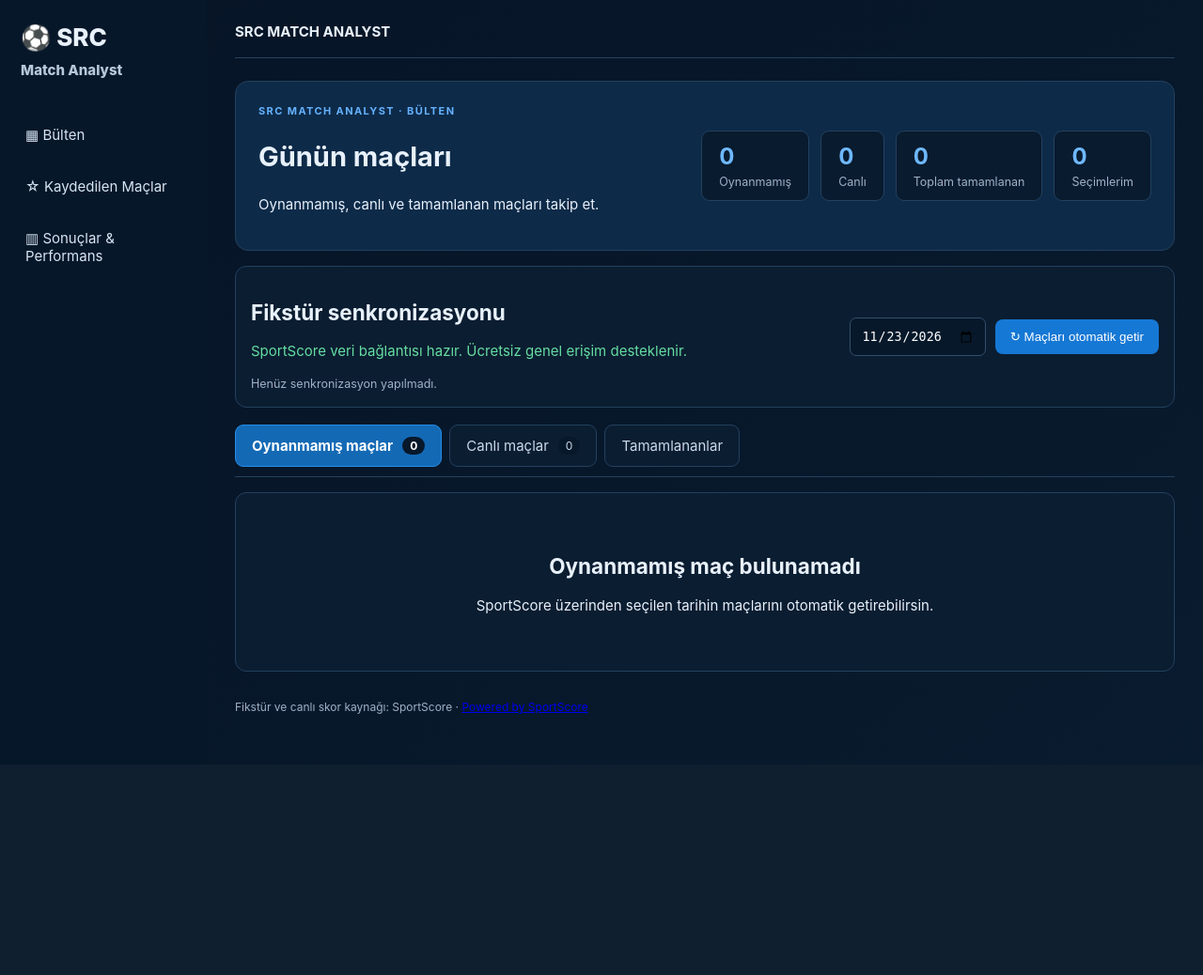
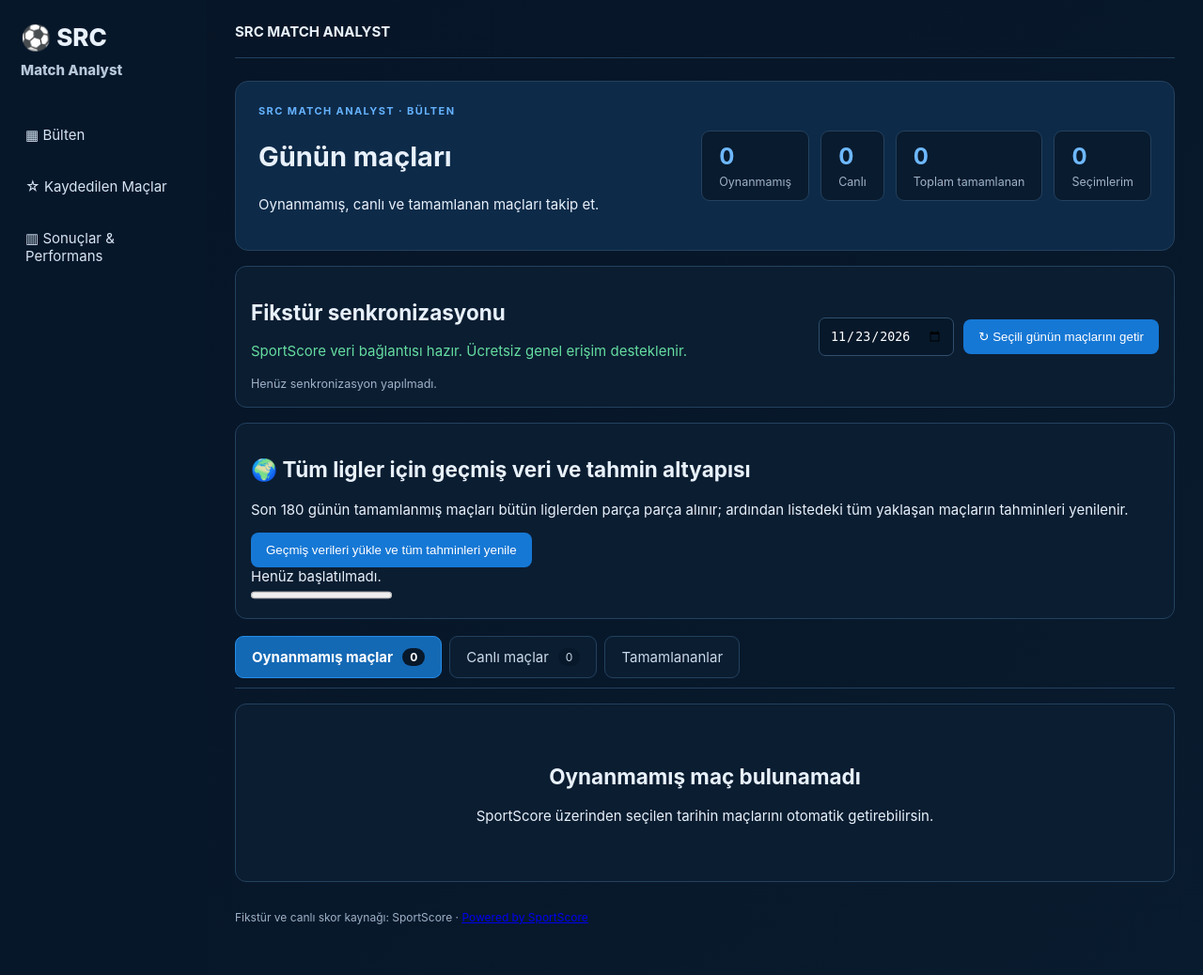
Before and after one commit to sercantapu19-eng/src-match-analyst, a Flask app: page / in a window 1280 px wide. Shown: the whole page at 94% size. Before the commit the page ends 760 px from the top, so only its background shows below. Run offline with Flask 3, Linux system fonts and the light colour scheme; data that the repository does not hold is empty.

Commit message:
Add global historical data sync progress UI

```diff
--- a/templates/index.html
+++ b/templates/index.html
@@ -1,6 +1,41 @@
 {% extends "base.html" %}{% block content %}
 <section class="hero"><div><div class="eyebrow">SRC MATCH ANALYST · BÜLTEN</div><h1>Günün maçları</h1><p>Oynanmamış, canlı ve tamamlanan maçları takip et.</p></div><div class="stats"><div><b>{{upcoming_count}}</b><small>Oynanmamış</small></div><div><b>{{live_count}}</b><small>Canlı</small></div><div><b>{{done_count}}</b><small>Toplam tamamlanan</small></div><div><b>{{saved_count}}</b><small>Seçimlerim</small></div></div></section>
-<section class="panel sync-panel"><div><h2>Fikstür senkronizasyonu</h2><p class="status-ok">SportScore veri bağlantısı hazır. Ücretsiz genel erişim desteklenir.</p>{% if last_sync %}<small>Son işlem: {{last_sync.ran_at}} · {{last_sync.status}} · {{last_sync.message}}</small>{% else %}<small>Henüz senkronizasyon yapılmadı.</small>{% endif %}</div><form method="post" action="/sync/fixtures" class="sync-form"><input type="date" name="date" value="{{day}}"><button class="button">↻ Maçları otomatik getir</button></form></section>
+<section class="panel sync-panel"><div><h2>Fikstür senkronizasyonu</h2><p class="status-ok">SportScore veri bağlantısı hazır. Ücretsiz genel erişim desteklenir.</p>{% if last_sync %}<small>Son işlem: {{last_sync.ran_at}} · {{last_sync.status}} · {{last_sync.message}}</small>{% else %}<small>Henüz senkronizasyon yapılmadı.</small>{% endif %}</div><form method="post" action="/sync/fixtures" class="sync-form"><input type="date" name="date" value="{{day}}"><button class="button">↻ Seçili günün maçlarını getir</button></form></section>
+<section class="panel history-sync">
+ <div><h2>🌍 Tüm ligler için geçmiş veri ve tahmin altyapısı</h2><p>Son 180 günün tamamlanmış maçları bütün liglerden parça parça alınır; ardından listedeki tüm yaklaşan maçların tahminleri yenilenir.</p><button class="button" type="button" id="historySyncBtn">Geçmiş verileri yükle ve tüm tahminleri yenile</button></div>
+ <div id="historySyncStatus" class="history-progress" aria-live="polite">Henüz başlatılmadı.</div>
+ <progress id="historySyncProgress" max="100" value="0"></progress>
+</section>
+<script>
+(() => {
+ const button=document.getElementById("historySyncBtn");
+ const status=document.getElementById("historySyncStatus");
+ const bar=document.getElementById("historySyncProgress");
+ if(!button||!status||!bar)return;
+ const show=(job)=>{
+  bar.value=job.percent||0;
+  if(job.status==="completed"){status.textContent="Tamamlandı · "+job.fixtures_count+" geçmiş maç tarandı · "+job.predictions_processed+" yaklaşan maçın tahmini yenilendi.";button.disabled=false;button.textContent="Geçmiş verileri yeniden güncelle";return;}
+  if(job.status==="error"){status.textContent="İşlem durdu: "+(job.last_error||"Bilinmeyen hata")+" · Yeniden deneyebilirsin.";button.disabled=false;button.textContent="Yeniden dene";return;}
+  const detail=job.phase==="history"?(job.processed_days+"/"+job.total_days+" gün · "+job.fixtures_count+" maç"):(job.predictions_processed+"/"+job.predictions_total+" maç tahmini");
+  status.textContent="Çalışıyor · "+detail+" · "+job.percent+"%";
+ };
+ async function run(){
+  button.disabled=true;button.textContent="Senkronizasyon sürüyor…";
+  try{
+   let response=await fetch("/sync/history/start",{method:"POST"});
+   if(!response.ok)throw new Error("İş başlatılamadı ("+response.status+")");
+   let job=await response.json();show(job);
+   while(job.status==="running"){
+    await new Promise(resolve=>setTimeout(resolve,250));
+    response=await fetch("/sync/history/step",{method:"POST",headers:{"Content-Type":"application/json"},body:JSON.stringify({job_id:job.job_id})});
+    if(!response.ok)throw new Error("İşlem adımı başarısız ("+response.status+")");
+    job=await response.json();show(job);
+   }
+  }catch(error){status.textContent="Bağlantı hatası: "+error.message+" · Sayfayı yenileyip yeniden başlatabilirsin.";button.disabled=false;button.textContent="Yeniden dene";}
+ }
+ button.addEventListener("click",run);
+})();
+</script>
 <nav class="bulletin-tabs"><a class="{{'active' if view=='upcoming' else ''}}" href="/?date={{day}}&view=upcoming">Oynanmamış maçlar <span>{{upcoming_count}}</span></a><a class="{{'active' if view=='live' else ''}}" href="/?date={{day}}&view=live">Canlı maçlar <span>{{live_count}}</span></a><a class="{{'active' if view=='completed' else ''}}" href="/?date={{day}}&view=completed">Tamamlananlar</a></nav>
 {% if not matches %}<section class="empty"><h2>{% if view=='completed' %}Bu tarihte tamamlanan maç yok{% elif view=='live' %}Şu anda canlı maç bulunamadı{% else %}Oynanmamış maç bulunamadı{% endif %}</h2><p>SportScore üzerinden seçilen tarihin maçlarını otomatik getirebilirsin.</p></section>{% else %}<div class="table-wrap"><table><tr><th>Saat</th><th>Maç</th><th>Lig</th><th>Durum</th><th>Skor</th><th></th></tr>{% for m in matches %}<tr><td>{{m.kickoff[11:16] if m.kickoff and m.kickoff|length>15 else m.kickoff}}</td><td><b>{{m.home}} – {{m.away}}</b></td><td>{{m.league or "—"}}</td><td>{{"Tamamlandı" if m.status=="finished" else "Canlı" if m.status=="live" else "Başlamadı"}}</td><td>{% if m.home_goals is not none %}{{m.home_goals}} – {{m.away_goals}}{% else %}—{% endif %}</td><td><a href="/match/{{m.id}}">Detay →</a></td></tr>{% endfor %}</table></div>{% endif %}
 {% endblock %}
```
